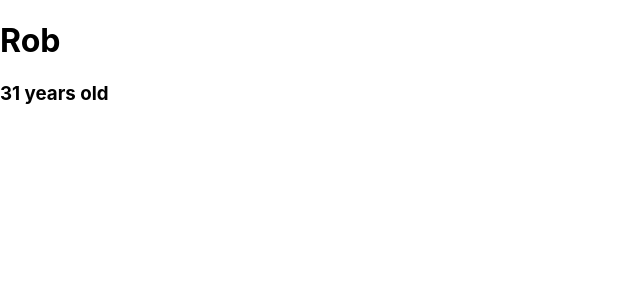
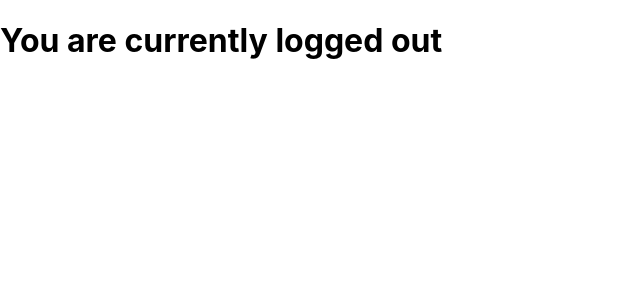
Before and after one commit to schwarro/scrimba, a React (Create React App) app in the folder practice/: page / in a window 1280 px wide. Shown: the top 300 px of the page, without its empty margins (0-640 px from the left). Built offline with nearby package versions, Linux system fonts and the light colour scheme.

Commit message:
working with stte

```diff
--- a/practice/src/App.js
+++ b/practice/src/App.js
@@ -1,26 +1,33 @@
 import React, {Component} from "react"
 
-// Challenge:
-// Given an incomplete class-based component without a constructor,
-// add a constructor and initialize state to fix the broken component.
+// Given a stateless functional component, add state to it
+// state should have a property called `isLoggedIn` which is a boolean
+// (true if logged in, false if not)
+// Then, give your best shot at rendering the word "in" if the user is logged in
+// or "out" if the user is logged out.
 
 class App extends Component {
     constructor() {
         super()
         this.state = {
-            name: "Rob",
-            age: 31
+            loggedIn: false
         }
     }
+
     render() {
+          let x
+
+          if(this.state.loggedIn){
+              x = "in";
+          } else {
+              x = "out";
+          }
         return (
             <div>
-                <h1>{this.state.name}</h1>
-                <h3>{this.state.age} years old</h3>
+                <h1>You are currently logged {x}</h1>
             </div>
         )
     }
-
 }
 
 export default App
```
